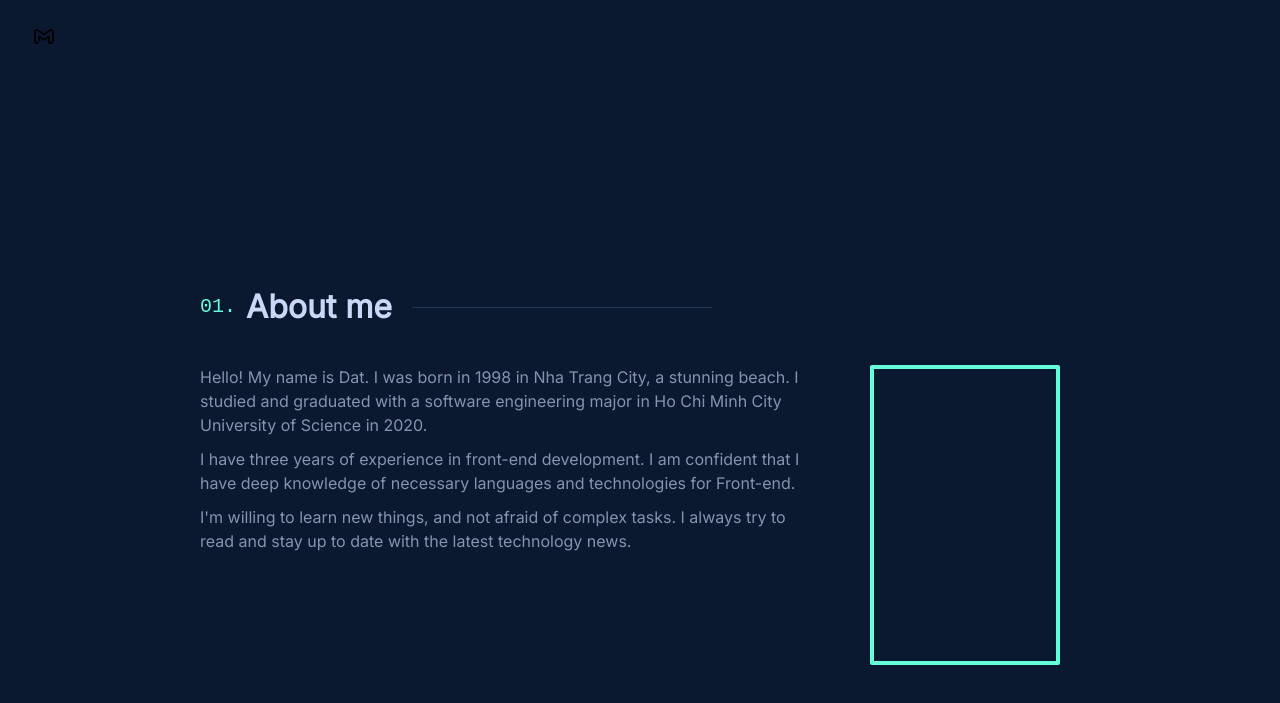
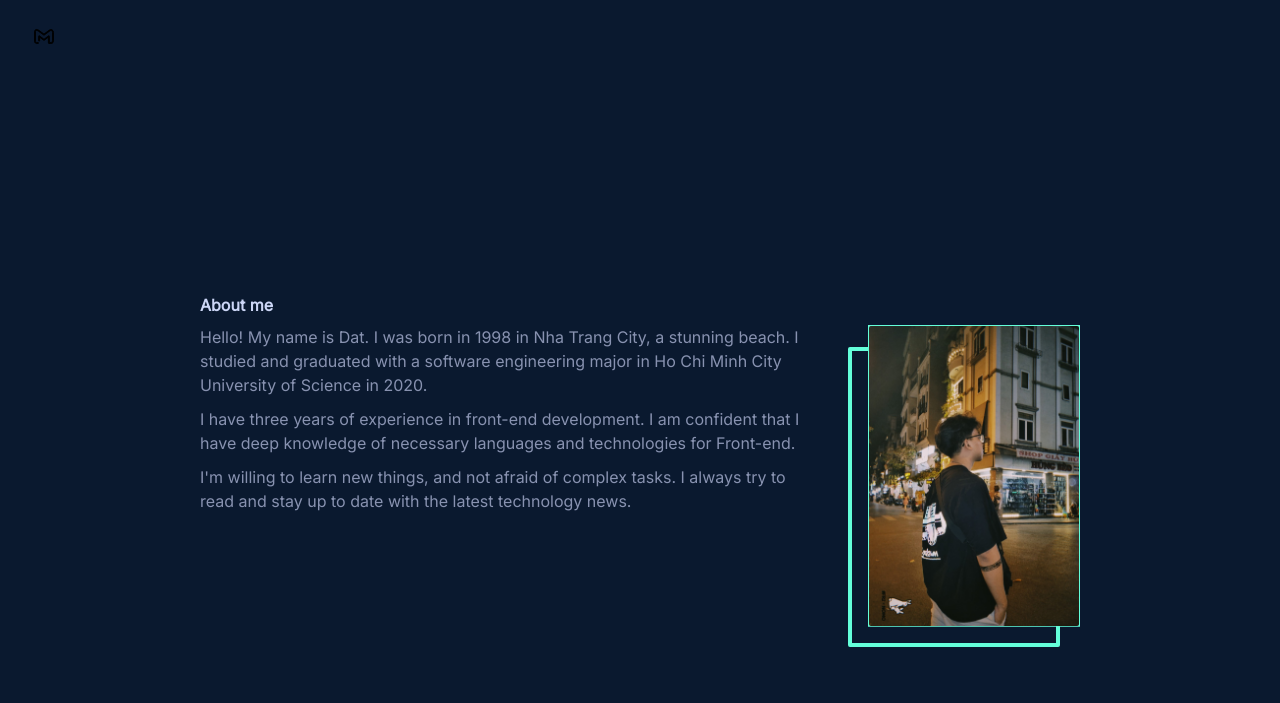
Before and after one commit to NguyenDat251/porfolio-ssr, a Next.js app: page / in a window 1280 px wide. Shown: the part 728-1431 px from the top of the page. Built offline with nearby package versions, Linux system fonts and the light colour scheme; no server answers; a web font is replaced by a local one.

Commit message:
fix: fix About me section

```diff
--- a/components/sections/AboutMe/AboutMe.js
+++ b/components/sections/AboutMe/AboutMe.js
@@ -1,10 +1,10 @@
 import MyImg from "assets/my-img.jpg";
-import "./AboutMe.module.css";
+import AboutMeStyles from "./AboutMe.module.scss";
 
 export default function AboutMe() {
   return (
     <>
-      <h2 className="titleSection">About me</h2>
+      <h2 className={AboutMeStyles.titleSection}>About me</h2>
       <div className="flex gap-6 lg:gap-12 flex-col lg:flex-row">
         <div className="flex flex-col gap-2 md:gap-2.5">
           <p>
@@ -30,11 +30,11 @@ export default function AboutMe() {
               minWidth: "calc(100% - 20px)",
             }}
           ></div>
-          <div className="d-1">
+          <div className={AboutMeStyles.d1}>
             <div
               className="relative bg-center bg-cover rounded-sm h-40 md:h-[600px] lg:h-[300px] min-w-[210px] cursor-pointer"
               style={{
-                backgroundImage: `url(${MyImg})`,
+                backgroundImage: `url(${MyImg.src})`,
               }}
             ></div>
           </div>
--- a/components/sections/AboutMe/AboutMe.module.css
+++ b/components/sections/AboutMe/AboutMe.module.scss
@@ -1,4 +1,4 @@
-.d-1 {
+.d1 {
     --c: #64ffda; /* the color */
     --b: .1em;    /* border length*/
     --d: 20px;    /* the cube depth */
@@ -22,10 +22,9 @@
        var(--d) calc(100% - var(--d))
       );
     transition: 0.5s;
-  }
-  .d-1:hover {
-    clip-path:
-      polygon(
+
+    &:hover {
+      clip-path: polygon(
         0% var(--d),
         var(--d) 0%,
         100% 0%,
@@ -34,3 +33,4 @@
         0% 100%
       );
     }
+  }
```
Lines whose indentation alone changed are shown as unchanged.
